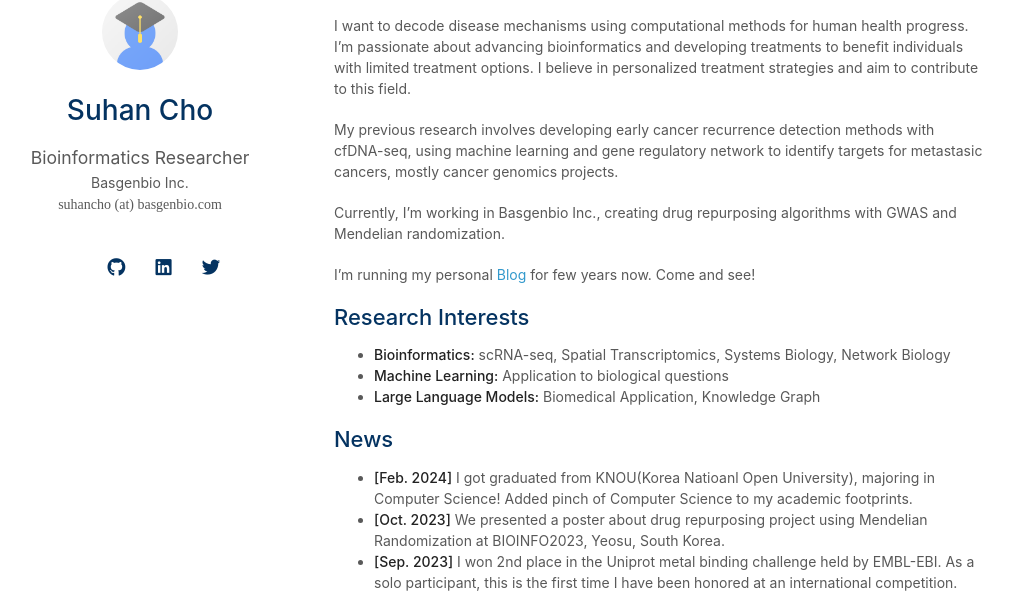
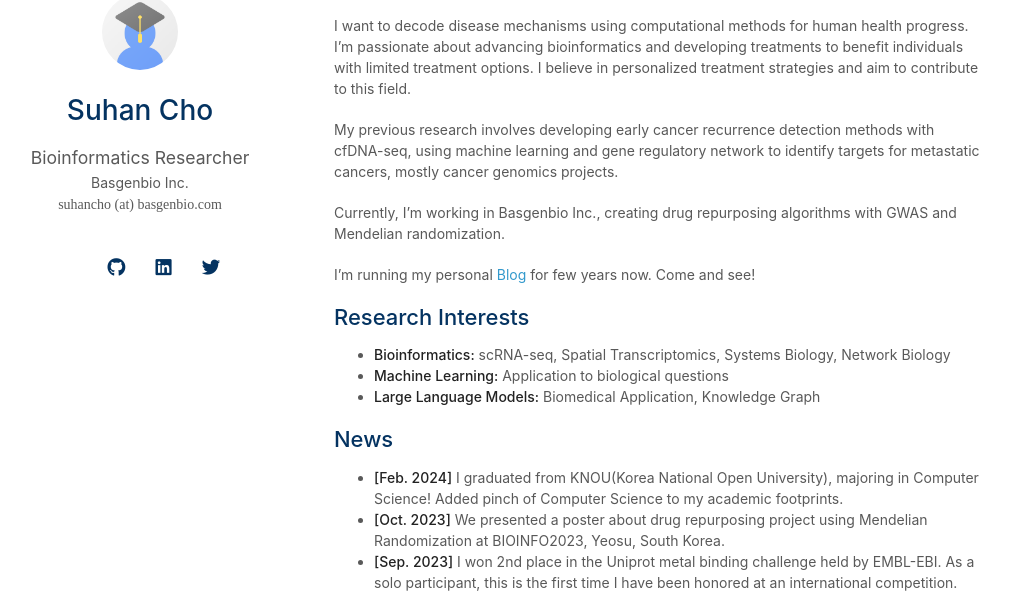
Before and after one commit to SuhanC/suhanc.github.io, a Jekyll site: the page built from index.md, in a window 1280 px wide and 1336 px high. Shown: the part 140-736 px from the top of the window, without its empty margins (136-1149 px from the left). Built offline with Jekyll 4.4.1, drawn with Linux system fonts in a browser that asks for light colours; nearby versions of some CDN libraries; a style sheet for code colours, icons or effects is not loaded; our own code applies the rules of GitHub Pages for plain Markdown files.

Commit message:
changed typo

```diff
--- a/index.md
+++ b/index.md
@@ -6,7 +6,7 @@ layout: homepage
 
 I want to decode disease mechanisms using computational methods for human health progress. I'm passionate about advancing bioinformatics and developing treatments to benefit individuals with limited treatment options. I believe in personalized treatment strategies and aim to contribute to this field.
 
-My previous research involves developing early cancer recurrence detection methods with cfDNA-seq, using machine learning and gene regulatory network to identify targets for metastasic cancers, mostly cancer genomics projects.
+My previous research involves developing early cancer recurrence detection methods with cfDNA-seq, using machine learning and gene regulatory network to identify targets for metastatic cancers, mostly cancer genomics projects.
 
 Currently, I'm working in Basgenbio Inc., creating drug repurposing algorithms with GWAS and Mendelian randomization.
 
@@ -21,7 +21,7 @@ I'm running my personal [Blog](http://suhansreisen.com/) for few years now. Come
 
 ## News
 
-- **[Feb. 2024]** I got graduated from KNOU(Korea Natioanl Open University), majoring in Computer Science! Added pinch of Computer Science to my academic footprints.
+- **[Feb. 2024]** I graduated from KNOU(Korea National Open University), majoring in Computer Science! Added pinch of Computer Science to my academic footprints.
 - **[Oct. 2023]** We presented a poster about drug repurposing project using Mendelian Randomization at BIOINFO2023, Yeosu, South Korea.
 - **[Sep. 2023]** I won 2nd place in the Uniprot metal binding challenge held by EMBL-EBI. As a solo participant, this is the first time I have been honored at an international competition.
 
```
